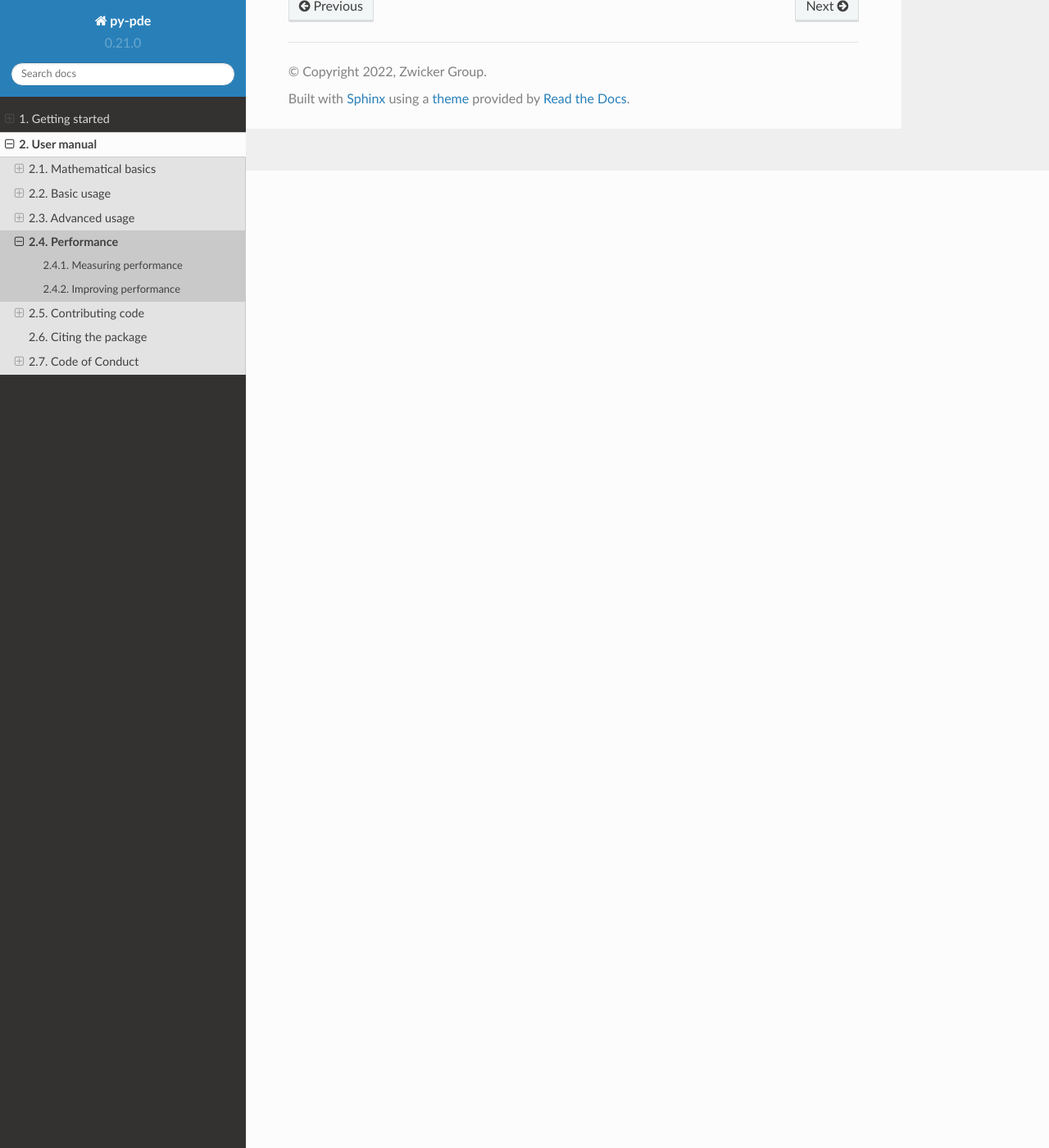
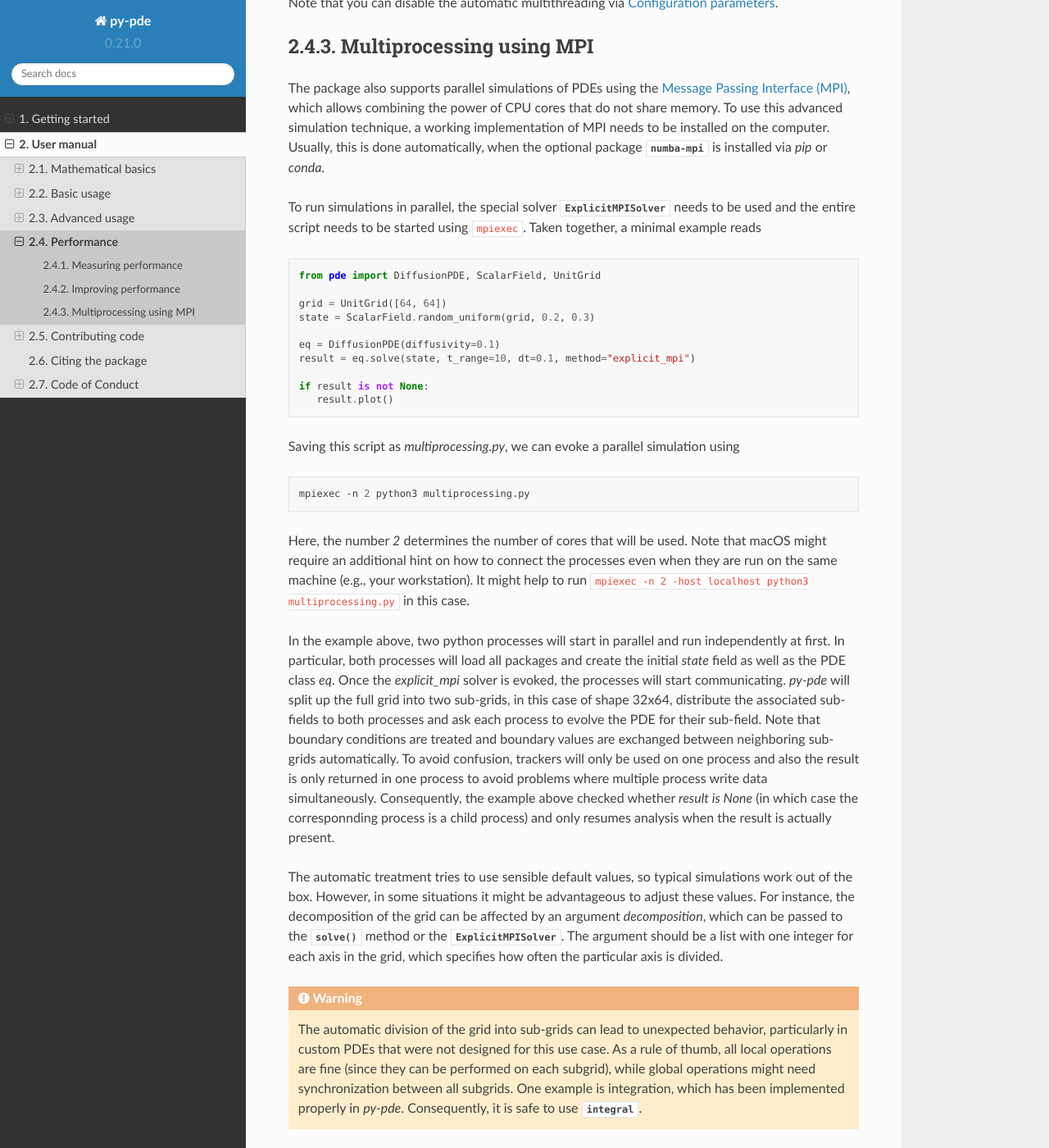
Before and after one commit to zwicker-group/py-pde, a Sphinx documentation site: the page built from docs/source/manual/performance.rst, in a window 1280 px wide and 1400 px high, scrolled down 1192 px. Shown: the whole window at 82% size. Built offline with Sphinx 7.4.7 and the Read the Docs theme 2.0.0, drawn with Linux system fonts in a browser that asks for light colours; pages that are not in the unit, such as notebooks, are missing from menus.

Commit message:
Added MPI documentation
* Removed Mock ProgressBar since tqdm is now required
* Added example for multiprocessing

```diff
--- a/docs/source/manual/advanced_usage.rst
+++ b/docs/source/manual/advanced_usage.rst
@@ -423,6 +423,8 @@ Note that we access numpy arrays using their :attr:`flat` attribute to provide
 an implementation that works for all dimensions.
 
 
+.. _configuration:
+
 Configuration parameters
 """"""""""""""""""""""""
 
--- a/docs/source/manual/performance.rst
+++ b/docs/source/manual/performance.rst
@@ -54,3 +54,79 @@ of typical packages
     port install py37-numpy +gcc8+openblas
     port install py37-scipy +gcc8+openblas
     port install py37-numba +tbb
+
+Note that you can disable the automatic multithreading via :ref:`configuration`.
+
+
+Multiprocessing using MPI
+"""""""""""""""""""""""""
+
+The package also supports parallel simulations of PDEs using the `Message Passing
+Interface (MPI) <https://en.wikipedia.org/wiki/Message_Passing_Interface>`_, which
+allows combining the power of CPU cores that do not share memory. To use this advanced
+simulation technique, a working implementation of MPI needs to be installed on the
+computer. Usually, this is done automatically, when the optional package
+:mod:`numba-mpi` is installed via `pip` or `conda`.
+
+To run simulations in parallel, the special solver
+:class:`~pde.solvers.explicit_mpi.ExplicitMPISolver` needs to be used and the entire
+script needs to be started using :code:`mpiexec`.
+Taken together, a minimal example reads
+
+.. code-block:: python
+
+   from pde import DiffusionPDE, ScalarField, UnitGrid
+
+   grid = UnitGrid([64, 64])
+   state = ScalarField.random_uniform(grid, 0.2, 0.3)
+
+   eq = DiffusionPDE(diffusivity=0.1)
+   result = eq.solve(state, t_range=10, dt=0.1, method="explicit_mpi")
+
+   if result is not None:
+      result.plot()
+
+Saving this script as `multiprocessing.py`, we can evoke a parallel simulation using
+
+.. code-block:: bash
+
+    mpiexec -n 2 python3 multiprocessing.py
+
+Here, the number `2` determines the number of cores that will be used.
+Note that macOS might require an additional hint on how to connect the processes even
+when they are run on the same machine (e.g., your workstation). It might help to run
+:code:`mpiexec -n 2 -host localhost python3 multiprocessing.py` in this case.
+
+In the example above, two python processes will start in parallel and run independently
+at first.
+In particular, both processes will load all packages and create the initial `state`
+field as well as the PDE class `eq`.
+Once the `explicit_mpi` solver is evoked, the processes will start communicating.
+`py-pde` will split up the full grid into two sub-grids, in this case of shape 32x64,
+distribute the associated sub-fields to both processes and ask each process to evolve
+the PDE for their sub-field.
+Note that boundary conditions are treated and boundary values are exchanged between
+neighboring sub-grids automatically.
+To avoid confusion, trackers will only be used on one process and also the result is
+only returned in one process to avoid problems where multiple process write data
+simultaneously.
+Consequently, the example above checked whether `result is None` (in which case the
+corresponnding process is a child process) and only resumes analysis when the result is
+actually present.
+
+The automatic treatment tries to use sensible default values, so typical simulations
+work out of the box.
+However, in some situations it might be advantageous to adjust these values.
+For instance, the decomposition of the grid can be affected by an argument
+`decomposition`, which can be passed to the :meth:`~pde.pdes.base.PDEBase.solve` method
+or the :class:`~pde.solvers.explicit_mpi.ExplicitMPISolver`.
+The argument should be a list with one integer for each axis in the grid, which
+specifies how often the particular axis is divided.
+
+.. warning::
+   The automatic division of the grid into sub-grids can lead to unexpected behavior,
+   particularly in custom PDEs that were not designed for this use case.
+   As a rule of thumb, all local operations are fine (since they can be performed on
+   each subgrid), while global operations might need synchronization between all
+   subgrids. One example is integration, which has been implemented properly in `py-pde`.
+   Consequently, it is safe to use :attr:`~pde.fields.scalar.ScalarField.integral`.
--- a/setup.py
+++ b/setup.py
@@ -25,10 +25,11 @@ except FileNotFoundError:
     print("Cannot find requirements.txt")
     install_requires = [
         "matplotlib>=3.1.0",
-        "numpy>=1.18.0",
-        "numba>=0.50.0",
+        "numba>=0.56.0",
+        "numpy>=1.22.0",
         "scipy>=1.4.0",
         "sympy>=1.5.0",
+        "tqdm>=4.60",
     ]
 
 
@@ -56,7 +57,6 @@ setup(
     extras_require={
         "hdf": ["h5py>=2.10"],
         "io": ["h5py>=2.10", "pandas>=1.2"],
-        "progress": ["tqdm>=4.60", "ipywidgets>=7"],
         "interactive": ["napari>=0.4.8", "ipywidgets>=7"],
         "mpi": ["mpi4py", "numba_mpi"],
     },
```
Also changed, not shown: docs/source/_static/requirements_optional.csv (+6 -6 lines), 7 other files.
